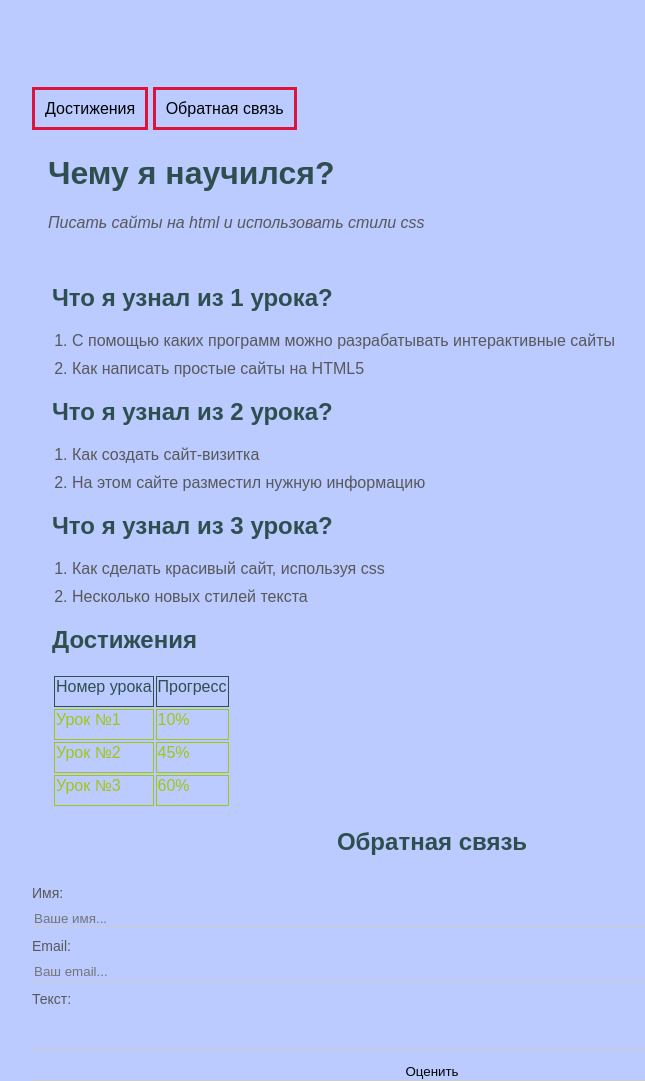
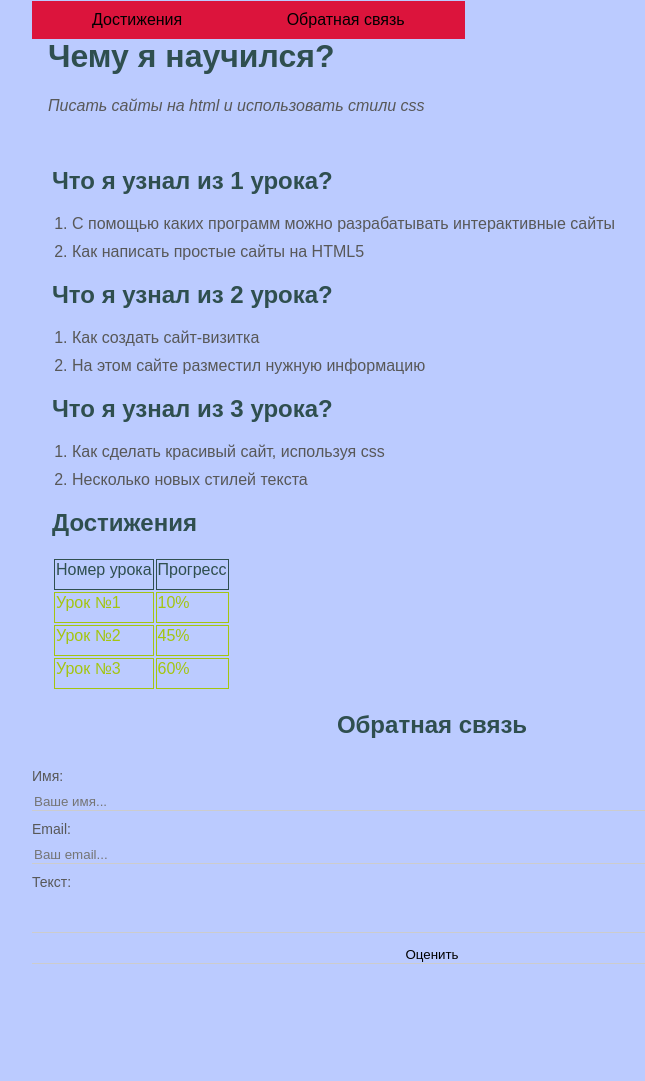
Before and after one commit to VladimirPiradov/homework1, a plain HTML site: page index.html in a window 1280 px wide. Shown: the whole page, without its empty margins (208-853 px from the left). After the commit the page ends 964 px from the top, so only its background shows below. Drawn offline with Linux system fonts and the light colour scheme; a web font is replaced by a local one.

Commit message:
initial commit

```diff
--- a/index.html
+++ b/index.html
@@ -10,6 +10,7 @@
         <a href="#a2">Достижения</a>
         <a href="#a1">Обратная связь</a>
     </nav>
+    <div class="doc">
         <div class="description">
             <div class="des-text">
                 <h1> Чему я научился? </h1>
@@ -73,5 +74,6 @@
                 </div>
             </form>
         </div>
+    </div>
 </body>
 </html>
--- a/style2.css
+++ b/style2.css
@@ -8,7 +8,13 @@ body{
 }
 
 .menu{
-    margin-top: 100px;
+    background-color: crimson;
+    position: fixed;
+    padding: 10px;
+}
+
+.doc{
+    margin-top: 1px;
 }
 
 .description{
@@ -23,6 +29,7 @@ body{
 }
 
 .main{
+    margin-top: 200px;
     width:800px;
     margin:auto;
    }
@@ -34,8 +41,8 @@ body{
 a{
     color:black;
     text-decoration: none;
-    border: solid crimson;
-    padding: 10px;
+    padding: 50px;
+    margin-top: 10px;
 }
 
 a:hover{
@@ -44,11 +51,11 @@ a:hover{
 }
 
 a:active{
-    color:rgb(255, 0, 157);
+    color:rgb(102, 255, 0);
 }
 
 a:visited{
-    color:rgb(255, 0, 0);
+    color:rgb(4, 0, 255);
 }
 
 .cube{
```
Lines whose indentation alone changed are shown as unchanged.
